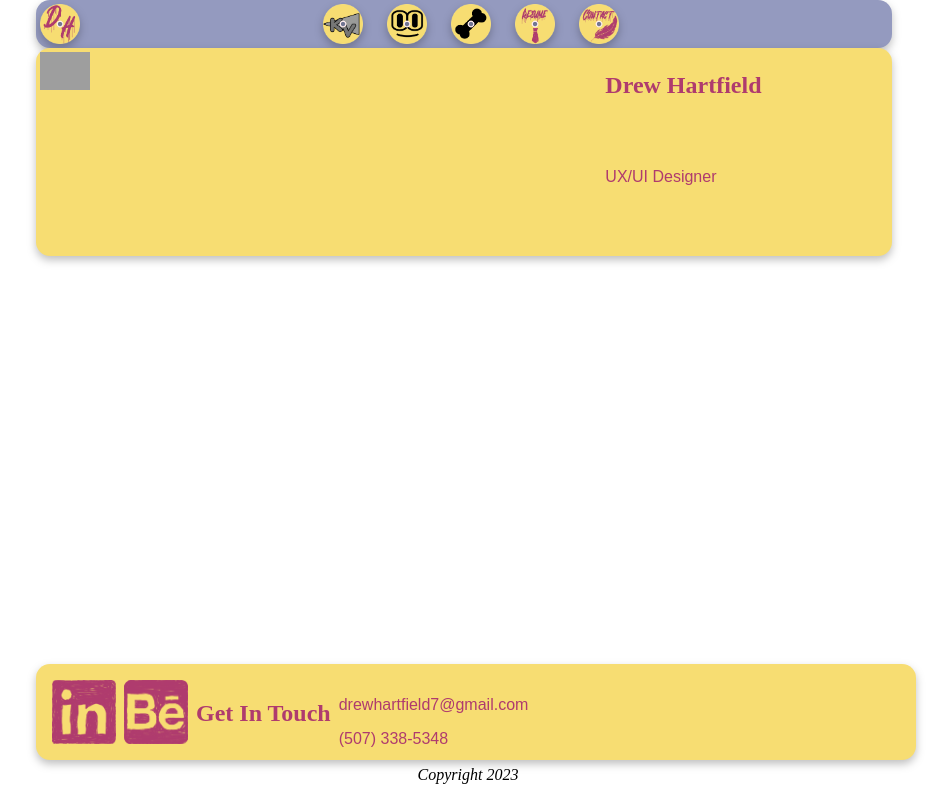
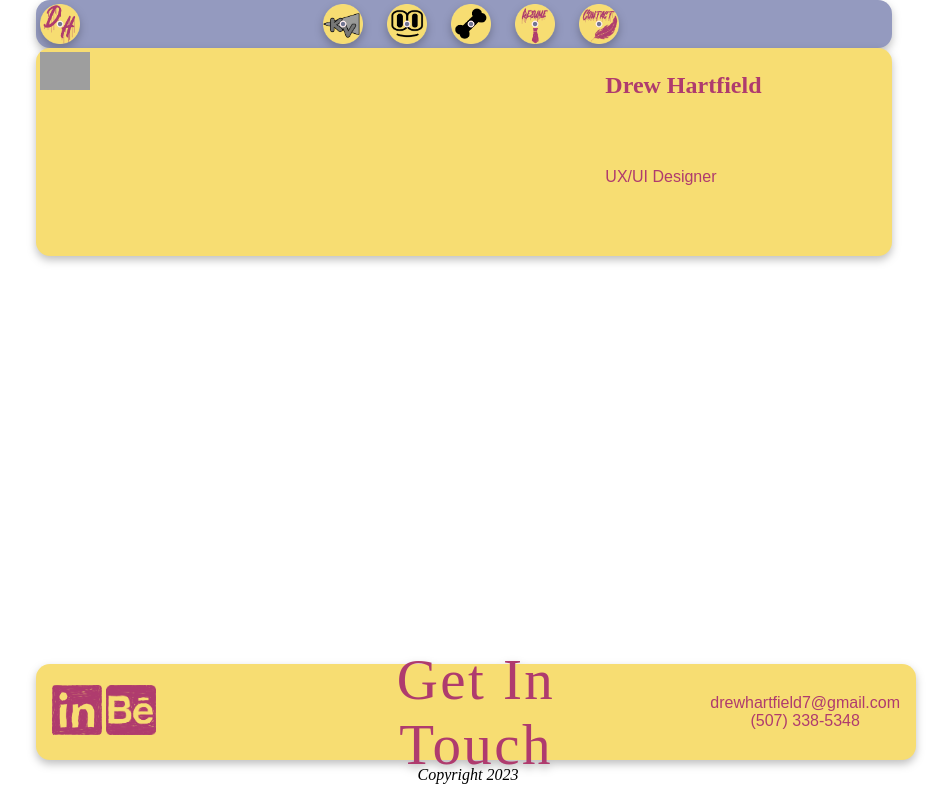
Before and after one commit to DrewHart/UX_UI_HW_17, a plain HTML site: page index.html in a window 1280 px wide. Shown: the whole page, without its empty margins (180-1131 px from the left). Drawn offline with Linux system fonts and the light colour scheme; grey boxes are pictures that could not be loaded.

Commit message:
finished up footer for now

```diff
--- a/css/style.css
+++ b/css/style.css
@@ -6,6 +6,11 @@ h1 {
 }
 h2 {
     color:#AF3B6E;
+    font-size: 57px;
+    font-family: Dripping Drops;
+    font-style: normal;
+    font-weight: 400;
+    letter-spacing: 0.042em;
 }
 h3 {
     font: normal 300 16px "Merriweather Sans", sans-serif;
@@ -93,6 +98,7 @@ header {
 .getintouch {
     display: flex;
     flex-direction:row;
+    align-items: center;
     background-color: #F7DD72;
     position: absolute;
     width: 66.25%;
@@ -106,15 +112,30 @@ header {
     gap: 8px;
 }
 .getintouch img {
-    flex: 2;
     object-fit: contain;
     max-height: 100%;
     min-width: 0;
-    justify-self: left;
+    width: 50px;
+}
+.getintouch h2 {
+    flex: 1;
+    position: center;
+    text-align: center;
 }
 .contact {
-    justify-self: right;
-    color:#AF3B6E;
+    flex: 1;
+    display: flex;
+    flex-direction: column;
+    justify-content: center;
+    align-items: flex-end;
+}
+.getintouch h3 {
+    text-align: center;
+    position: right;
+    color: #AF3B6E;
+}
+.socials {
+    flex: 1;
 }
 .copyright {
     font-style: italic;
--- a/index.html
+++ b/index.html
@@ -27,13 +27,12 @@
         <section class="thankyou"></section>
         <footer>
             <section class="getintouch">
-                <div><img src="images/logo-linkedin.png"></div>
-                <div><img src="images/logo-behance.png"></div>
+                <div class="socials"><img src="images/logo-linkedin.png">
+                <img src="images/logo-behance.png"></div>
                 <h2>Get In Touch</h2>
                 <div class="contact">
-                    <h3>drewhartfield7@gmail.com</h3>
-                    <h3>(507) 338-5348</h3>
-                </div>
+                    <h3>drewhartfield7@gmail.com<br>
+                        (507) 338-5348</h3></div>
             </section>
             <p class="copyright">Copyright 2023</p>
         </footer>
```
Also changed, not shown: images/icon-programs.png (added), images/icon-skills.png (added), images/logo-KidVentures.png (added), images/logo-NDLB.png (added), images/logo-perpal.png (added).
